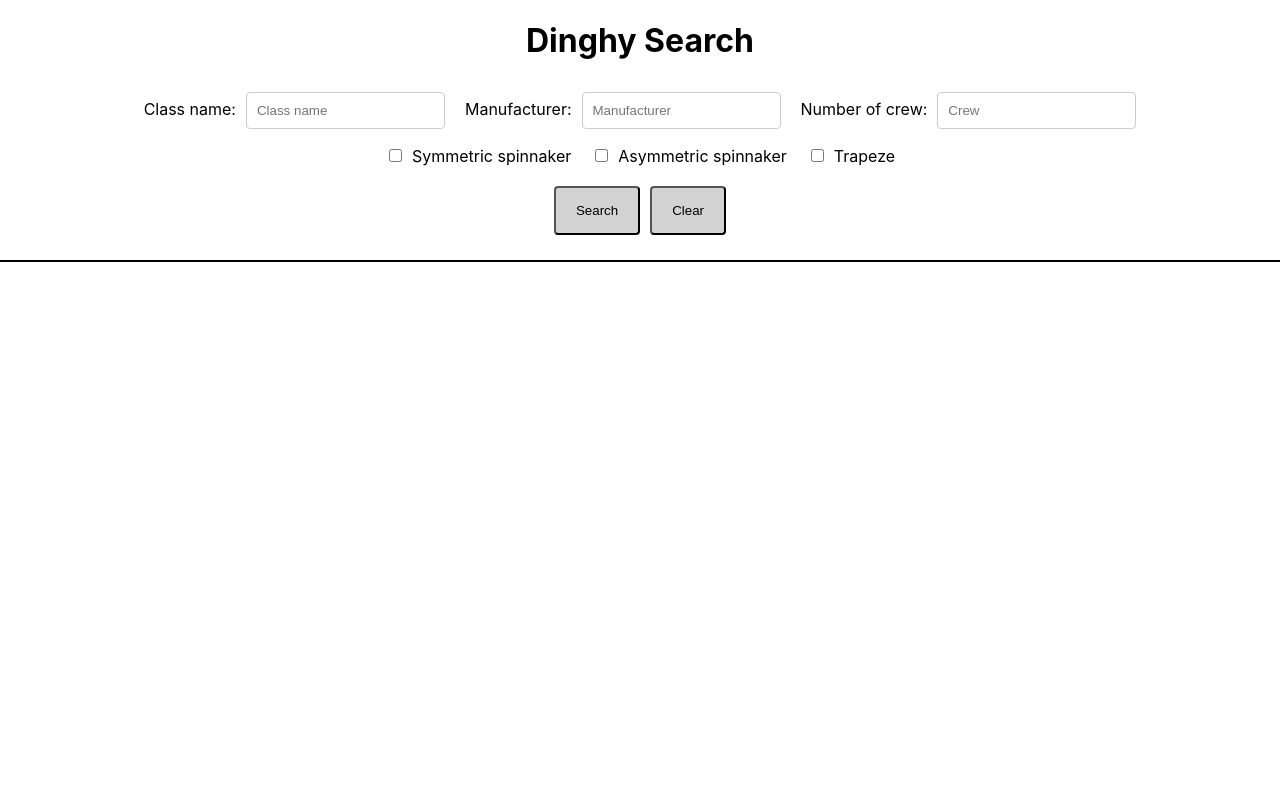
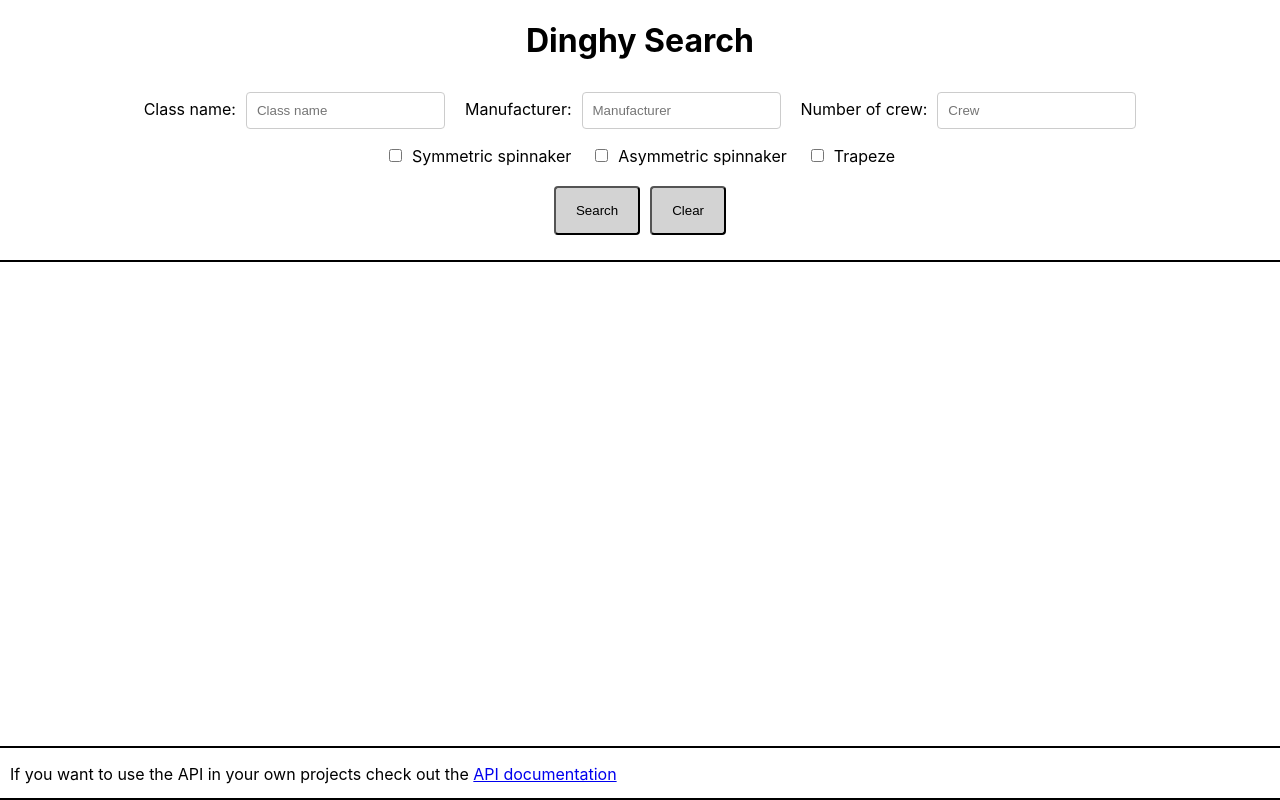
Before and after one commit to schweben/dinghyapi, a React (Create React App) app in the folder frontend/: page / in a window 1280 px wide. Built offline with nearby package versions, Linux system fonts and the light colour scheme.

Commit message:
Added footer

```diff
--- a/frontend/src/App.css
+++ b/frontend/src/App.css
@@ -1,6 +1,6 @@
 header {
     background-color: white;
-    border-bottom: solid 2px black;
+    border-bottom: 2px solid black;
     height: 260px;
     left: 50%;
     position: fixed;
@@ -14,6 +14,17 @@ main {
     overflow: auto;
     position: absolute;
     top: 260px;
+    bottom: 50px;
     width: 100%;
     z-index: 5;
 }
+
+footer {
+    background-color: white;
+    border-top: 2px solid black;
+    bottom: 0;
+    position: fixed;
+    padding-left: 10px;
+    width: 100%;
+    z-index: 10;
+}
--- a/frontend/src/App.js
+++ b/frontend/src/App.js
@@ -52,6 +52,9 @@ function App() {
       <main>
         <Results dinghies={dinghies}/>
       </main>
+      <footer>
+        <p>If you want to use the API in your own projects check out the <a href="/swagger-ui/index.html">API documentation</a></p>
+      </footer>
     </div>
   );
 }
--- a/frontend/src/components/Results.js
+++ b/frontend/src/components/Results.js
@@ -10,7 +10,9 @@ export default function Results(props) {
             ) : null }
             <div className={styles.resultContent}>
                 <h2>{dinghy.name}</h2>
-                <img className={styles.classLogo} src={dinghy.logoPath} alt={`${dinghy.name} class logo`} width="100px"/>
+                { dinghy.logoPath ? (
+                    <img className={styles.classLogo} src={dinghy.logoPath} alt={`${dinghy.name} class logo`} width="100px"/>
+                ) : null }
                 <ul>
                     <li><span className={styles.label}>LOA:</span> {dinghy.length}m</li>
                         <li><span className={styles.label}>Beam:</span> {dinghy.beam}m</li>
```
